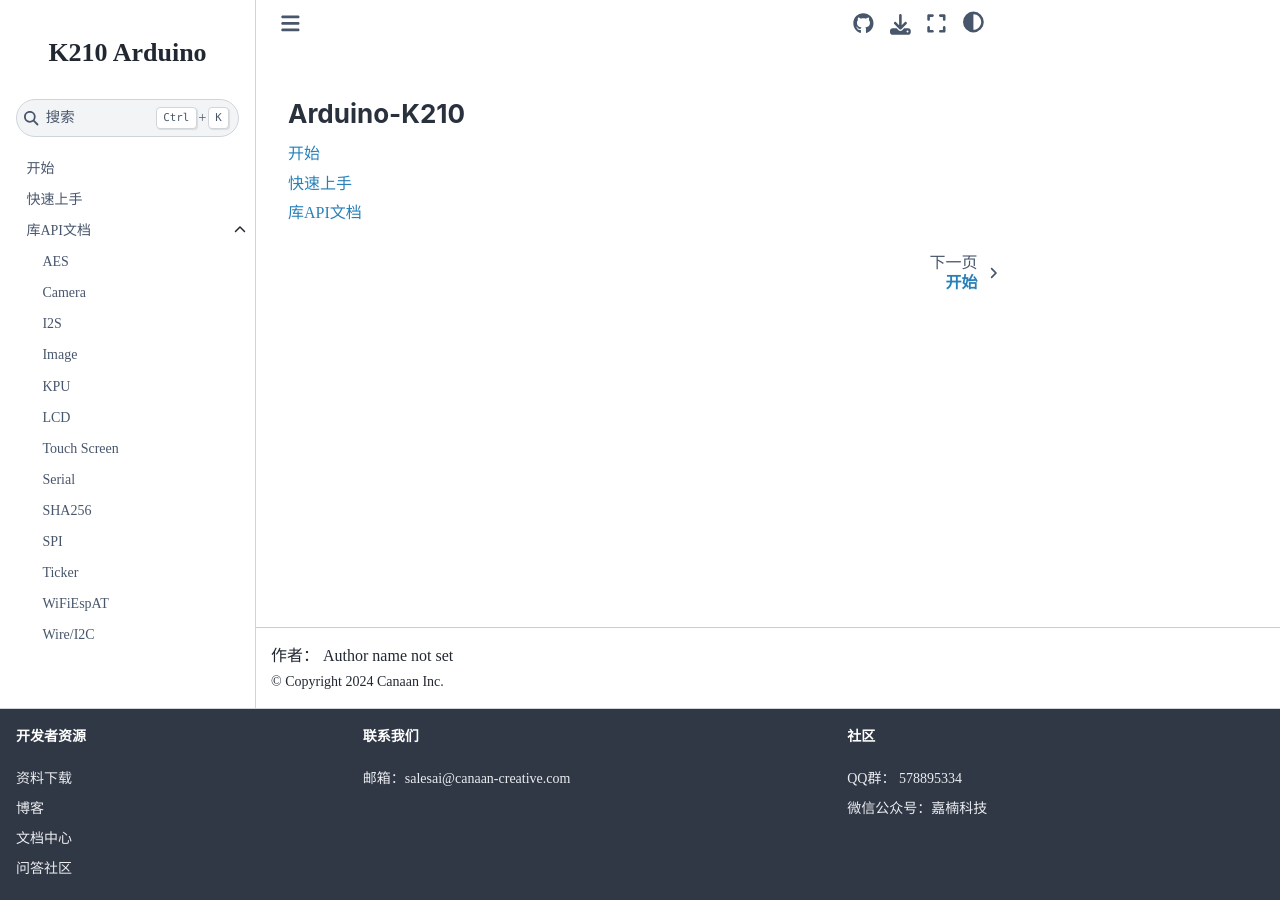
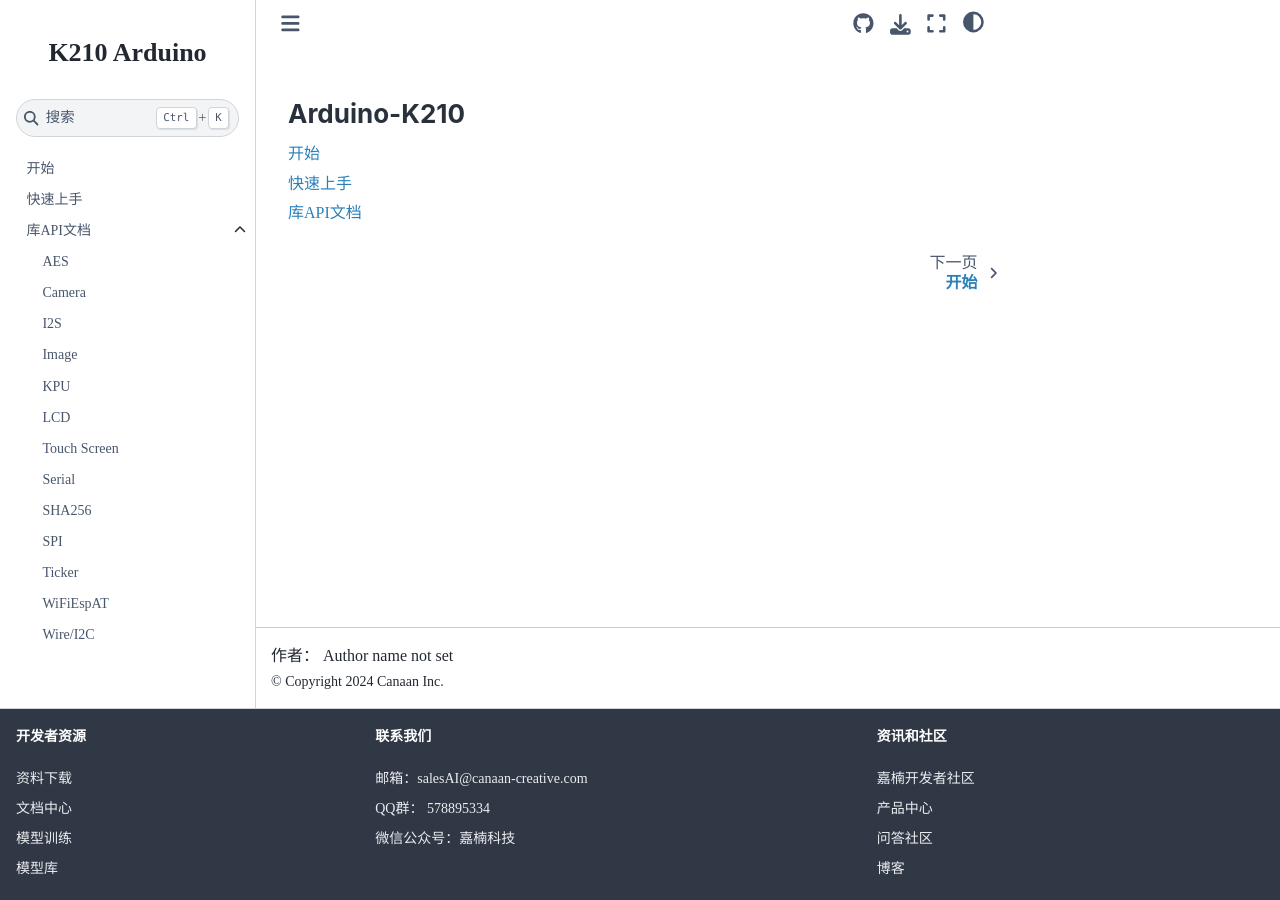
Before and after one commit to kendryte/arduino-k210, a Sphinx documentation site: the page built from docs/source/index.rst, in a window 1280 px wide. Built offline with Sphinx 7.4.7 and the Sphinx Book theme 1.1.4, drawn with Linux system fonts in a browser that asks for light colours; comment, search, counter and statistics services are not loaded.

Commit message:
update footer (#17)
Co-authored-by: zhengshanshan <zhengshanshan@canaan-creative.com>

```diff
--- a/docs/source/_templates/Fleft.html
+++ b/docs/source/_templates/Fleft.html
@@ -18,7 +18,7 @@
    <div class="footer-center">
     <div class="cancat">开发者资源</div>
     <section class="canact-section"><a href="https://developer.canaan-creative.com/resource">资料下载</a></section>
-    <section class="canact-section"><a href="https://developer.canaan-creative.com/blog">博客</a></section>
     <section class="canact-section"><a href="https://developer.canaan-creative.com/document">文档中心</a></section>
-    <section class="canact-section"><a href="https://developer.canaan-creative.com/answer">问答社区</a></section>
+    <section class="canact-section"><a href="https://developer.canaan-creative.com/training/start">模型训练</a></section>
+    <section class="canact-section"><a href="https://developer.canaan-creative.com/model/library">模型库</a></section>
    </div>
--- a/docs/source/_templates/FleftEn.html
+++ b/docs/source/_templates/FleftEn.html
@@ -18,7 +18,7 @@
    <div class="footer-center">
     <div class="cancat">Developer Resources</div>
     <section class="canact-section"><a href="https://developer.canaan-creative.com/resource">Downloads</a></section>
-    <section class="canact-section"><a href="https://developer.canaan-creative.com/blog">Blog</a></section>
     <section class="canact-section"><a href="https://developer.canaan-creative.com/document">Document Center</a></section>
-    <section class="canact-section"><a href="https://developer.canaan-creative.com/answer">Answer</a></section>
+    <section class="canact-section"><a href="https://developer.canaan-creative.com/training/start">Model Training</a></section>
+    <section class="canact-section"><a href="https://developer.canaan-creative.com/model/library">Model Library</a></section>
    </div>
--- a/docs/source/_templates/Footer.html
+++ b/docs/source/_templates/Footer.html
@@ -21,6 +21,7 @@
 </style>
 <div class="footer-center">
  <div class="cancat">联系我们</div>
- <section class="canact-section"><a href="mailto:salesai@canaan-creative.com">邮箱：salesai@canaan-creative.com</a></section>
- <!-- <section class="canact-section copy-right">© Copyright 2024 Canaan Inc.</section> -->
+ <section class="canact-section"><a href="mailto:salesai@canaan-creative.com">邮箱：salesAI@canaan-creative.com</a></section>
+ <section class="canact-section"><a href="/">QQ群： 578895334 </a></section>
+ <section class="canact-section"><a href="/">微信公众号：嘉楠科技</a></section>
 </div>
--- a/docs/source/_templates/FooterEn.html
+++ b/docs/source/_templates/FooterEn.html
@@ -20,7 +20,9 @@
    }
 </style>
 <div class="footer-center">
+ <div class="cancat"></div>
  <div class="cancat">Contact Us</div>
- <section class="canact-section"><a href="mailto:salesai@canaan-creative.com">Mail: salesai@canaan-creative.com</a></section>
- <!-- <section class="canact-section copy-right">© Copyright 2024 Canaan Inc.</section> -->
+ <section class="canact-section"><a href="mailto:salesai@canaan-creative.com">Mail: salesAI@canaan-creative.com</a></section>
+ <section class="canact-section"><a href="/">QQ Group: 578895334 </a></section>
+ <section class="canact-section"><a href="/">WeChat public account: 嘉楠科技</a></section>
 </div>
--- a/docs/source/_templates/Fright.html
+++ b/docs/source/_templates/Fright.html
@@ -16,7 +16,9 @@
       }
    </style>
    <div class="footer-center">
-    <div class="cancat">社区</div>
-    <section class="canact-section"><a href="/">QQ群： 578895334 </a></section>
-    <section class="canact-section"><a href="/">微信公众号：嘉楠科技</a></section>
+    <div class="cancat">资讯和社区</div>
+    <section class="canact-section"><a href="https://developer.canaan-creative.com">嘉楠开发者社区</a></section>
+    <section class="canact-section"><a href="https://developer.canaan-creative.com/products">产品中心</a></section>
+    <section class="canact-section"><a href="https://developer.canaan-creative.com/answer">问答社区</a></section>
+    <section class="canact-section"><a href="https://developer.canaan-creative.com/blog">博客</a></section>
    </div>
--- a/docs/source/_templates/FrightEn.html
+++ b/docs/source/_templates/FrightEn.html
@@ -15,8 +15,10 @@
        color: #4d8eef;
       }
    </style>
-   <div class="footer-center">
-    <div class="cancat">Community</div>
-    <section class="canact-section"><a href="/">QQ Group: 578895334 </a></section>
-    <section class="canact-section"><a href="/">WeChat public account: 嘉楠科技</a></section>
+  <div class="footer-center">
+    <div class="cancat">News and Community</div>
+    <section class="canact-section"><a href="https://developer.canaan-creative.com">Canaan Developer Community</a></section>
+    <section class="canact-section"><a href="https://developer.canaan-creative.com/products">Product Center</a></section>
+    <section class="canact-section"><a href="https://developer.canaan-creative.com/answer">Q&A Community</a></section>
+    <section class="canact-section"><a href="https://developer.canaan-creative.com/blog">Blog</a></section>
    </div>
```
